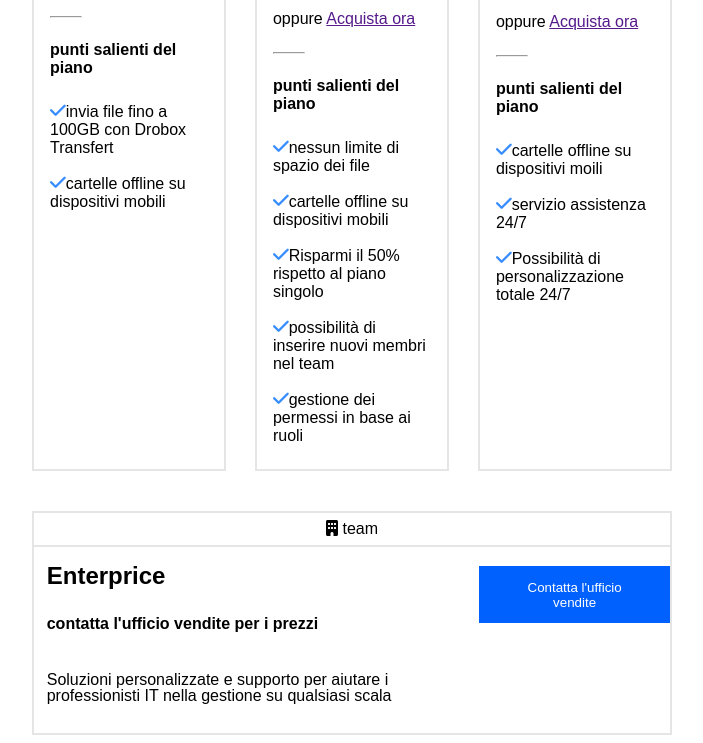
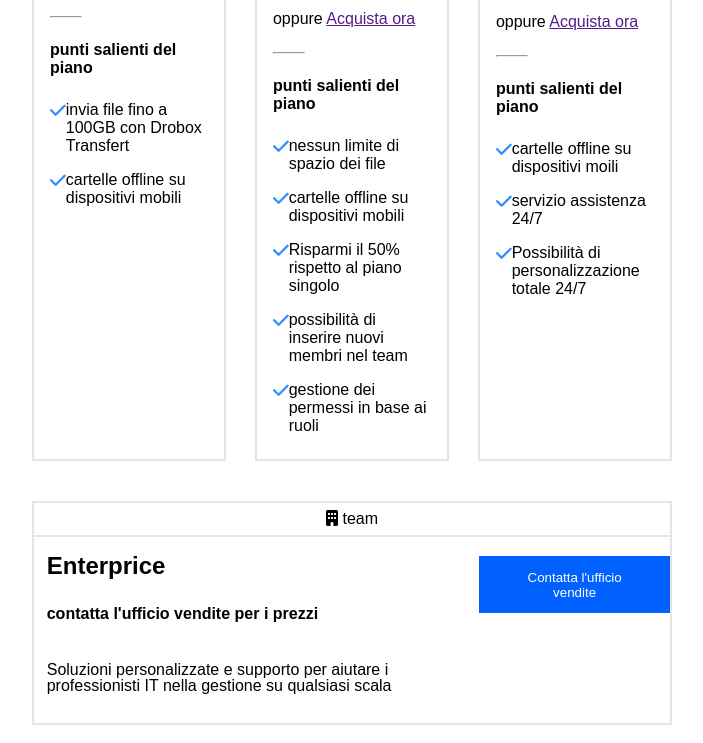
Before and after one commit to alessandromarangoni/htmlcss-dropbox, a plain HTML site: page index.html in a window 1280 px wide. Shown: the part 1409-2152 px from the top of the page, without its empty margins (288-991 px from the left). Drawn offline with Linux system fonts and the light colour scheme.

Commit message:
fixed space on under list item section 3

```diff
--- a/css/common.css
+++ b/css/common.css
@@ -53,7 +53,6 @@ p{line-height: 1.3em;}
     animation: bounce 1s ease 1;
 }
 
-/* animation: bounce 2s ease infinite; */
 
 @keyframes bounce {
     30% {
@@ -78,3 +77,6 @@ p{line-height: 1.3em;}
         transform:translateY(0);
     }
 }
+.long-box ul:nth-child(2){
+    justify-self: start;
+}
--- a/index.html
+++ b/index.html
@@ -17,14 +17,14 @@
                 <div class="display-flex justify-space-around align-item-center w30header">
                     <!-- sostituire con link -->
                     <img src="./img/logo-small.png" alt="">
-                    <a href="#" class="link-header">Perchè dropbox</a>
+                    <a href="#footer-link-box" class="link-header">Perchè dropbox</a>
                     <a href="#" class="link-header">Funzioni</a>
                     <a href="#piani-e-prezzi" class="link-header">Piani e Prezzi</a>
                 </div>
                 <!-- sostituire con link e button -->
                 <div class="display-flex justify-space-around align-item-center w30header">
-                    <a href="#" class="link-header">Supporto</a>
-                    <a href="#" class="link-header">Contatta l'ufficio vendite</a>
+                    <a href="#footer-link-box" class="link-header">Supporto</a>
+                    <a href="#section-4-box" class="link-header">Contatta l'ufficio vendite</a>
                     <a href="#piani-e-prezzi" class="link-header">Accedi</a>
                     <button class="blu-button" id="header-button"> Inizia</button>
                 </div>
@@ -114,8 +114,8 @@
                         <hr class="column-br">
                         <div><strong>punti salienti del piano</strong></div>
                         <ul>
-                            <li class="check"><i class="fa-solid fa-check"></i>invia file fino a 100GB con Drobox Transfert</li>
-                            <li class="check"><i class="fa-solid fa-check"></i>cartelle offline su dispositivi mobili </li>
+                            <li class="check display-flex justify-space-bt"><i class="fa-solid fa-check"></i><span> invia file fino a 100GB con Drobox Transfert</span></li>
+                            <li class="check display-flex justify-space-bt"><i class="fa-solid fa-check"></i><span> cartelle offline su dispositivi mobili </span></li>
                         </ul>
                     </div>
                 </div>
@@ -138,11 +138,11 @@
                         <hr class="column-br">
                         <div><strong>punti salienti del piano</strong></div>
                         <ul>
-                            <li class="check"><i class="fa-solid fa-check"></i>nessun limite di spazio dei file</li>
-                            <li class="check"><i class="fa-solid fa-check"></i>cartelle offline su dispositivi mobili</li>
-                            <li class="check"><i class="fa-solid fa-check"></i>Risparmi il 50% rispetto al piano singolo</li>
-                            <li class="check"><i class="fa-solid fa-check"></i>possibilità di inserire nuovi membri nel team  </li>
-                            <li class="check"><i class="fa-solid fa-check"></i>gestione dei permessi in base ai ruoli</li>
+                            <li class="check display-flex justify-space-bt"><i class="fa-solid fa-check"></i><span> nessun limite di spazio dei file</span></li>
+                            <li class="check display-flex justify-space-bt"><i class="fa-solid fa-check"></i><span> cartelle offline su dispositivi mobili</span></li>
+                            <li class="check display-flex justify-space-bt"><i class="fa-solid fa-check"></i><span> Risparmi il 50% rispetto al piano singolo</span></li>
+                            <li class="check display-flex justify-space-bt"><i class="fa-solid fa-check"></i><span> possibilità di inserire nuovi membri nel team </span> </li>
+                            <li class="check  display-flex justify-space-bt "><i class="fa-solid fa-check"></i><span> gestione dei permessi in base ai ruoli</span></li>
                         </ul>
                     </div>
                 </div>
@@ -165,9 +165,10 @@
                         <hr class="column-br">
                         <div><strong>punti salienti del piano</strong></div>
                         <ul>
-                            <li class="check"><i class="fa-solid fa-check"></i>cartelle offline su dispositivi moili</li>
-                            <li class="check"><i class="fa-solid fa-check"></i>servizio assistenza 24/7</li>
-                            <li class="check"><i class="fa-solid fa-check"></i>Possibilità di personalizzazione totale 24/7</li>
+                            <li class="check display-flex justify-space-bt "><i class="fa-solid fa-check"></i> <span>cartelle offline su dispositivi moili</span></li>
+                            <li class="check display-flex "><i class="fa-solid fa-check"></i><span>servizio assistenza 24/7</span></li>
+                            <li class="check display-flex justify-space-bt "><i class="fa-solid fa-check"></i> <span>Possibilità di personalizzazione totale 24/7</span></li>
+                        </ul>
                     </div>
             </div>
         </section>
```
Also changed, not shown: img/check-solid.svg (added).
